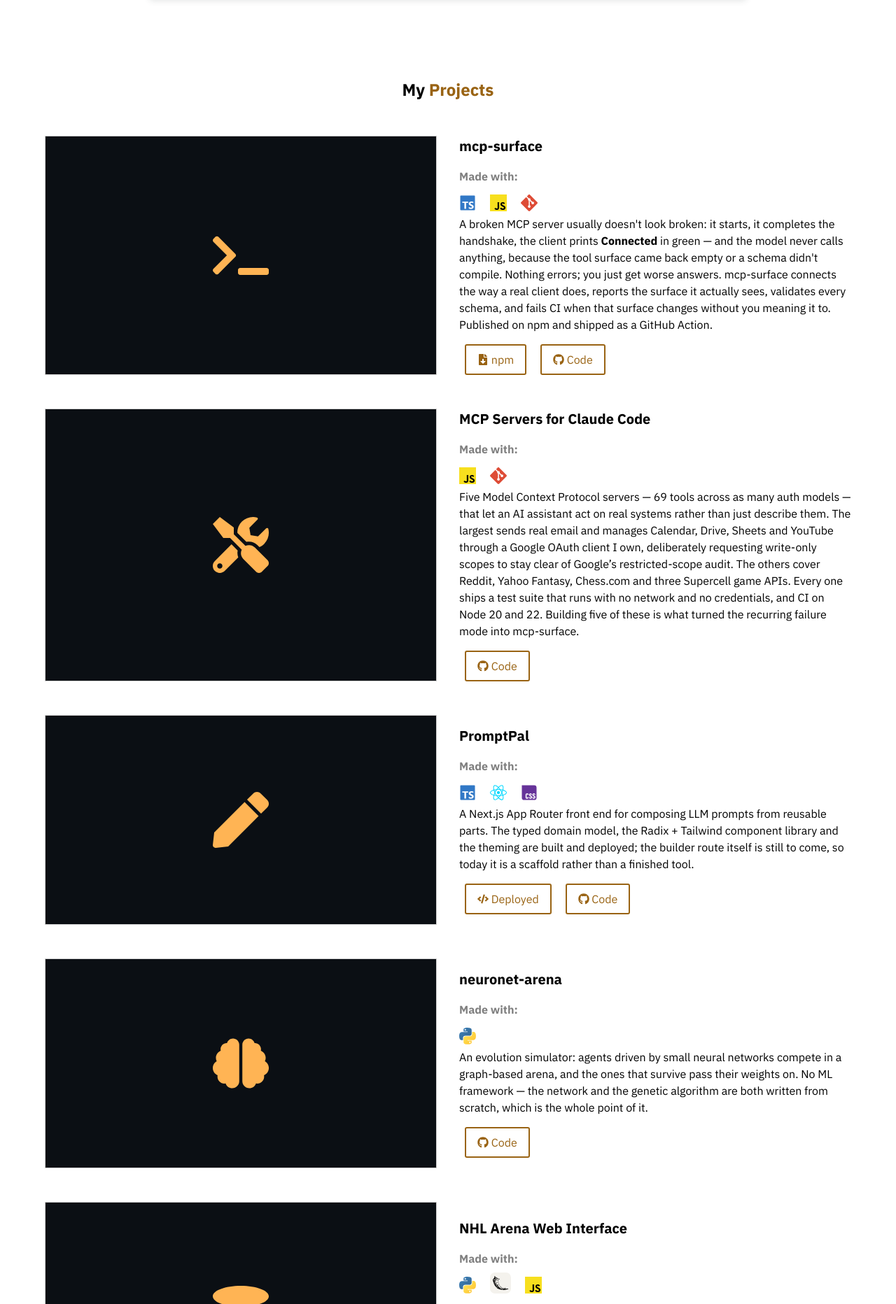
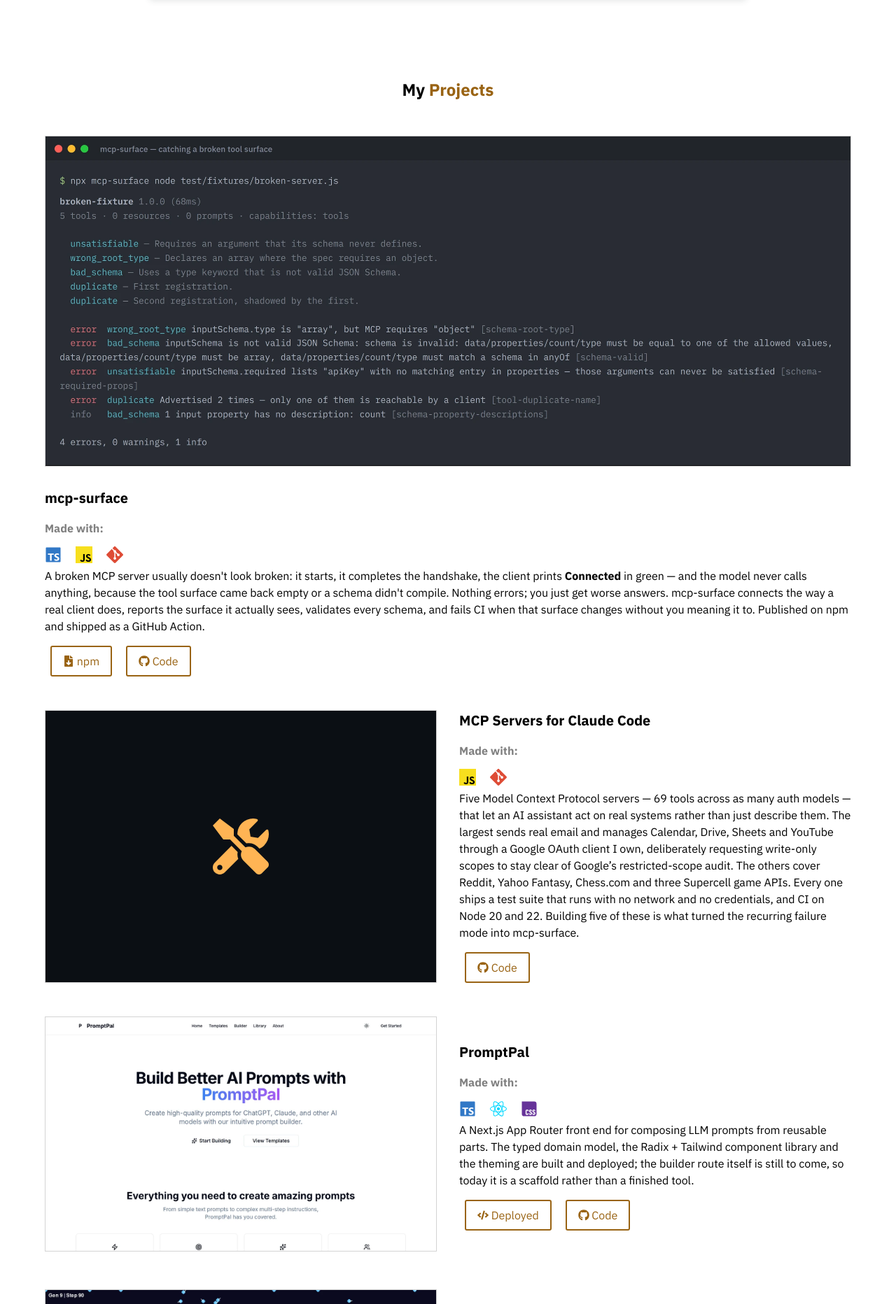
Before and after one commit to brettadams0/brettadams0.github.io, a Jekyll site: the page built from index.html, in a window 1280 px wide. Shown: the part 2368-4232 px from the top of the page at 70% size. Built offline with Jekyll 4.4.1, drawn with Linux system fonts in a browser that asks for light colours; nearby versions of some CDN libraries.

Commit message:
Add real project screenshots, and stop the card CSS squashing them
Every image here is a capture of the software actually running -- no mockups.

- mcp-surface: the CLI run against its own test/fixtures/broken-server.js,
  reporting the four schema errors it is built to catch. Rendered from the
  captured ANSI so the text stays selectable-sharp rather than being a photo
  of a terminal.
- PromptPal: the Next.js app built and served locally, captured in both themes.
- neuronet-arena: a frame from the pygame simulator under Xvfb, at generation
  9 after eight rounds of selection.

Two fixes were needed to display them:

The HTML width/height attributes apply as presentational hints. The card CSS
overrode width only, so the height hint stayed in force and squashed any image
whose intrinsic width was not exactly the 560px column -- neuronet-arena
rendered 560x800 instead of 560x351. Existing images were all exactly 560 wide,
which is why this never showed. Adds height:auto.

Terminal output carries too much small text to survive being scaled into a
half-width column, so mcp-surface gets a .project-featured variant that stacks
the capture above the copy at full container width.

Co-Authored-By: Claude Opus 5 <noreply@anthropic.com>
Claude-Session: https://claude.ai/code/session_01DH4U6mnUDHbc14HsQkexqH

```diff
--- a/dist/css/styles.css
+++ b/dist/css/styles.css
@@ -801,7 +801,19 @@ header .seperator-skew svg .fill-white {
 }
 .projects .project-row .project-left img {
   width: 100%;
+  height: auto;
   border: 1px solid lightgray;
+}
+.projects .project-row.project-featured {
+  flex-direction: column;
+}
+.projects .project-row.project-featured .project-left,
+.projects .project-row.project-featured .project-right {
+  width: 100%;
+  margin-right: 0;
+}
+.projects .project-row.project-featured .project-left {
+  margin-bottom: 1.5rem;
 }
 .projects .project-row .project-right {
   width: 50%;
@@ -1182,3 +1194,5 @@ header .seperator-skew svg .fill-white {
     margin: 0 1rem;
   }
 }
+
+/*# sourceMappingURL=styles.css.map */
--- a/index.html
+++ b/index.html
@@ -306,9 +306,9 @@
         <h2 class="main-font">My<span class="text-blue main-font"> Projects</span></h2>
 
 
-        <div class="project-row" data-aos="fade-up">
-          <div class="project-left icon-tile">
-            <svg class="icon" aria-hidden="true" focusable="false"><use href="#fa-terminal"></use></svg>
+        <div class="project-row project-featured" data-aos="fade-up">
+          <div class="project-left">
+            <img src="dist/img/mcp-surface.webp" alt="mcp-surface reporting four schema errors on a deliberately broken MCP server" width="2200" height="901" loading="lazy">
           </div>
           <div class="project-right">
             <h3>mcp-surface</h3>
@@ -345,8 +345,8 @@
         </div>
 
         <div class="project-row" data-aos="fade-up">
-          <div class="project-left icon-tile">
-            <svg class="icon" aria-hidden="true" focusable="false"><use href="#fa-pen"></use></svg>
+          <div class="project-left">
+            <img src="dist/img/promptpal-light.webp" alt="PromptPal landing page in light theme" width="1400" height="836" loading="lazy">
           </div>
           <div class="project-right">
             <h3>PromptPal</h3>
@@ -365,8 +365,8 @@
         </div>
 
         <div class="project-row" data-aos="fade-up">
-          <div class="project-left icon-tile">
-            <svg class="icon" aria-hidden="true" focusable="false"><use href="#fa-brain"></use></svg>
+          <div class="project-left">
+            <img src="dist/img/neuronet-arena.webp" alt="neuronet-arena simulation at generation 9 — agents, food and hazard nodes in the arena" width="1280" height="800" loading="lazy">
           </div>
           <div class="project-right">
             <h3>neuronet-arena</h3>
```
Also changed, not shown: scss/_projects.scss (+22 -0 lines), dist/img/mcp-surface.webp (added), dist/img/neuronet-arena.webp (added), dist/img/promptpal-dark.webp (added), dist/img/promptpal-light.webp (added), 1 other file.
